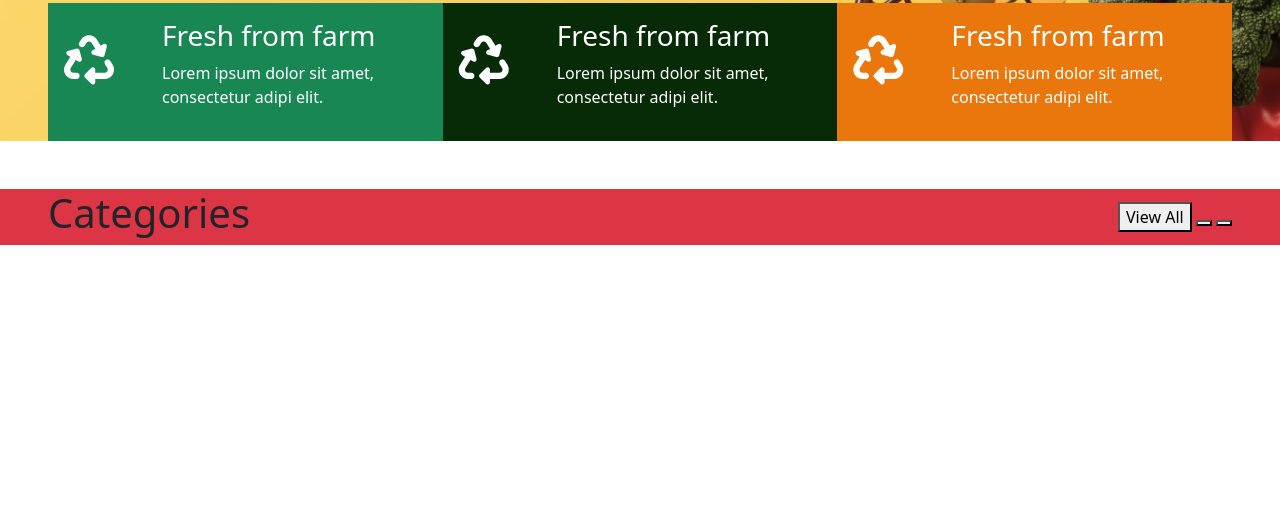
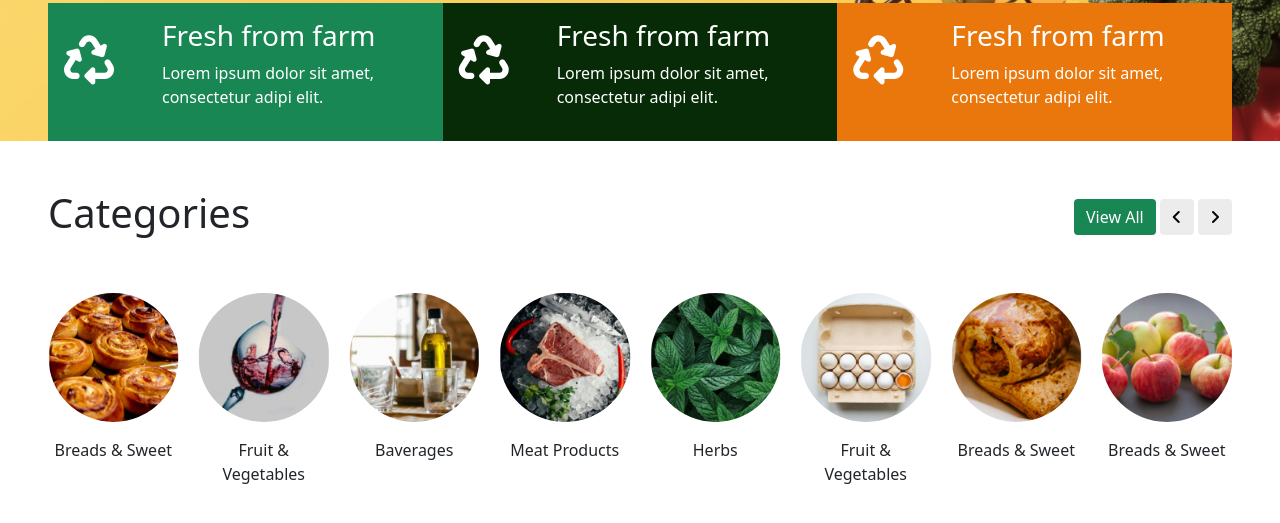
Before and after one commit to CHEASENGHOUR/vegie_shop, a plain HTML site: page index.html in a window 1280 px wide. Shown: the part 715-1238 px from the top of the page. Before the commit the page ends 960 px from the top, so only its background shows below. Drawn offline with nearby package versions, Linux system fonts and the light colour scheme.

Commit message:
addSwiper

```diff
--- a/index.html
+++ b/index.html
@@ -17,9 +17,12 @@
   <link rel="stylesheet" href="https://cdnjs.cloudflare.com/ajax/libs/font-awesome/6.7.2/css/all.min.css"
     integrity="sha512-Evv84Mr4kqVGRNSgIGL/F/aIDqQb7xQ2vcrdIwxfjThSH8CSR7PBEakCr51Ck+w+/U6swU2Im1vVX0SVk9ABhg=="
     crossorigin="anonymous" referrerpolicy="no-referrer" />
-
+  <!-- AOS -->
   <link href="https://unpkg.com/aos@2.3.1/dist/aos.css" rel="stylesheet">
   <script src="https://unpkg.com/aos@2.3.1/dist/aos.js"></script>
+  <!-- swiper js -->
+  <link rel="stylesheet" href="https://cdn.jsdelivr.net/npm/swiper@11/swiper-bundle.min.css" />
+  <script src="https://cdn.jsdelivr.net/npm/swiper@11/swiper-bundle.min.js"></script>
 </head>
 
 <body>
@@ -326,13 +329,62 @@
     </div>
   </main>
 
-  <section id="categories" class="px-5 mt-5 container-fluid bg-danger">
+  <section id="categories" class="px-5 mt-5 container-fluid">
     <div id="text" class="d-flex justify-content-between align-items-center">
       <h1>Categories</h1>
       <div id="btn">
-        <button id="btn-view">View All</button>
-        <button id="btn-prev"></button>
-        <button id="btn-next"></button>
+        <button id="btn-view" class="bg-success text-white">View All</button>
+        <button id="btn-prev"><i class="fa-solid fa-angle-left"></i></button>
+        <button id="btn-next"><i class="fa-solid fa-angle-right"></i></button>
+      </div>
+    </div>
+    <div id="list-categories" class="swiper mt-5">
+      <div class="swiper-wrapper">
+        <!-- Slides -->
+        <div class="swiper-slide">
+          <img src="./img/category-thumb-1.jpg" alt="" width="100%" style="border-radius: 50%;">
+          <p class="text-center mt-3 fs-6">Fruit & Vegetables</p>
+        </div>
+        <div class="swiper-slide">
+          <img src="./img/category-thumb-2.jpg" alt="" width="100%" style="border-radius: 50%;">
+          <p class="text-center mt-3 fs-6">Breads & Sweet</p>
+        </div>
+        <div class="swiper-slide">
+          <img src="./img/category-thumb-3.jpg" alt="" width="100%" style="border-radius: 50%;">
+          <p class="text-center mt-3 fs-6">Fruit & Vegetables</p>
+        </div>
+        <div class="swiper-slide">
+          <img src="./img/category-thumb-4.jpg" alt="" width="100%" style="border-radius: 50%;">
+          <p class="text-center mt-3 fs-6">Baverages</p>
+        </div>
+        <div class="swiper-slide">
+          <img src="./img/category-thumb-5.jpg" alt="" width="100%" style="border-radius: 50%;">
+          <p class="text-center mt-3 fs-6">Meat Products</p>
+        </div>
+        <div class="swiper-slide">
+          <img src="./img/category-thumb-6.jpg" alt="" width="100%" style="border-radius: 50%;">
+          <p class="text-center mt-3 fs-6">Herbs</p>
+        </div>
+        <div class="swiper-slide">
+          <img src="./img/category-thumb-7.jpg" alt="" width="100%" style="border-radius: 50%;">
+          <p class="text-center mt-3 fs-6">Fruit & Vegetables</p>
+        </div>
+        <div class="swiper-slide">
+          <img src="./img/category-thumb-8.jpg" alt="" width="100%" style="border-radius: 50%;">
+          <p class="text-center mt-3 fs-6">Breads & Sweet</p>
+        </div>
+        <div class="swiper-slide">
+          <img src="./img/category-thumb-1.jpg" alt="" width="100%" style="border-radius: 50%;">
+          <p class="text-center mt-3 fs-6">Breads & Sweet</p>
+        </div>
+        <div class="swiper-slide">
+          <img src="./img/category-thumb-1.jpg" alt="" width="100%" style="border-radius: 50%;">
+          <p class="text-center mt-3 fs-6">Breads & Sweet</p>
+        </div>
+        <div class="swiper-slide">
+          <img src="./img/category-thumb-1.jpg" alt="" width="100%" style="border-radius: 50%;">
+          <p class="text-center mt-3 fs-6">Breads & Sweet</p>
+        </div>
       </div>
     </div>
   </section>
--- a/scripts.js
+++ b/scripts.js
@@ -1 +1,19 @@
 AOS.init();
+const swiper = new Swiper('.swiper', {
+  // Optional parameters
+  direction: 'horizontal',
+  loop: true,
+  freemode: {
+    enabled: true,
+    sticky: true,
+  },
+  autoplay: {
+    delay: 1000,
+  },
+  spaceBetween: 20,
+  slidesPerView: 8,
+  navigation: {
+    nextEl: '#btn-next',
+    prevEl: '#btn-prev',
+  },
+});
--- a/styles.css
+++ b/styles.css
@@ -85,6 +85,31 @@
 #intro-text{
   margin-top: 7rem;
 }
+#btn-view, #btn-prev, #btn-next{
+  border: none;
+  background-color: rgb(237, 236, 236);
+  padding: 6px 12px;
+  border-radius: 4px;
+  transition: all .2s ease;
+}
+#btn-view:hover{
+  background-color: orange !important;
+  transition: all .2s ease;
+}
+#btn-prev:hover, #btn-next:hover{
+  background-color: green !important;
+  color: white;
+  transition: all .2s ease;
+}
+#btn-prev:focus:active, #btn-next:focus:active{
+  background-color: orange !important;
+  transition: all .2s ease;
+}
+
+#list-categories{
+  width: 100%;
+  height: 300px;
+}
 @media (min-width: 992px) {
   /* #intro{
     height: 120vh !important;
```
Also changed, not shown: img/category-thumb-1.jpg (added), img/category-thumb-2.jpg (added), img/category-thumb-3.jpg (added), img/category-thumb-4.jpg (added), img/category-thumb-5.jpg (added), img/category-thumb-6.jpg (added), img/category-thumb-7.jpg (added), img/category-thumb-8.jpg (added).
